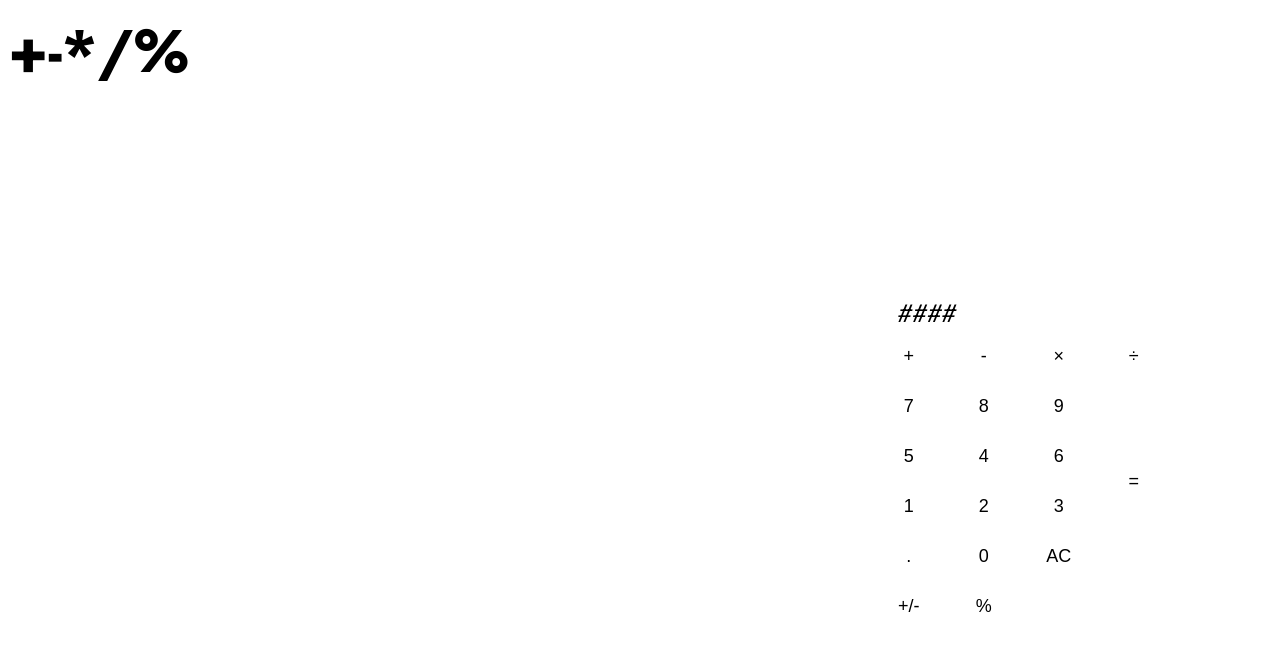
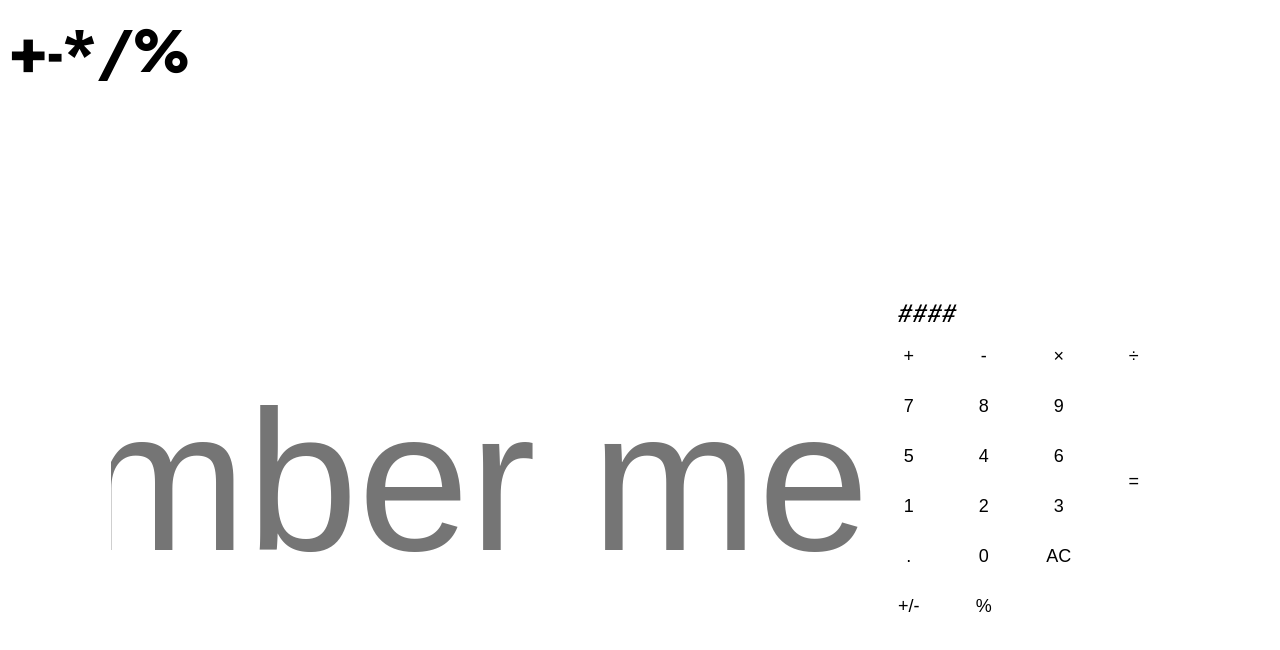
Before and after one commit to cora-type/calculator, a plain HTML site: page index.html in a window 1280 px wide. Drawn offline with nearby package versions, Linux system fonts and the light colour scheme.

Commit message:
added placeholder text

```diff
--- a/index.html
+++ b/index.html
@@ -28,7 +28,13 @@
     </div>
     <div id="display">####</div>
     <div class="main">
-      <input type="text" id="name" name="name" autofocus />
+      <input
+        type="text"
+        id="name"
+        name="name"
+        placeholder="number me"
+        autofocus
+      />
       <div id="calculatorContainer">
         <button type="button" class="operator red" value="+">+</button>
         <button type="button" class="operator blue" value="-">-</button>
```
Also changed, not shown: 1 other file.
